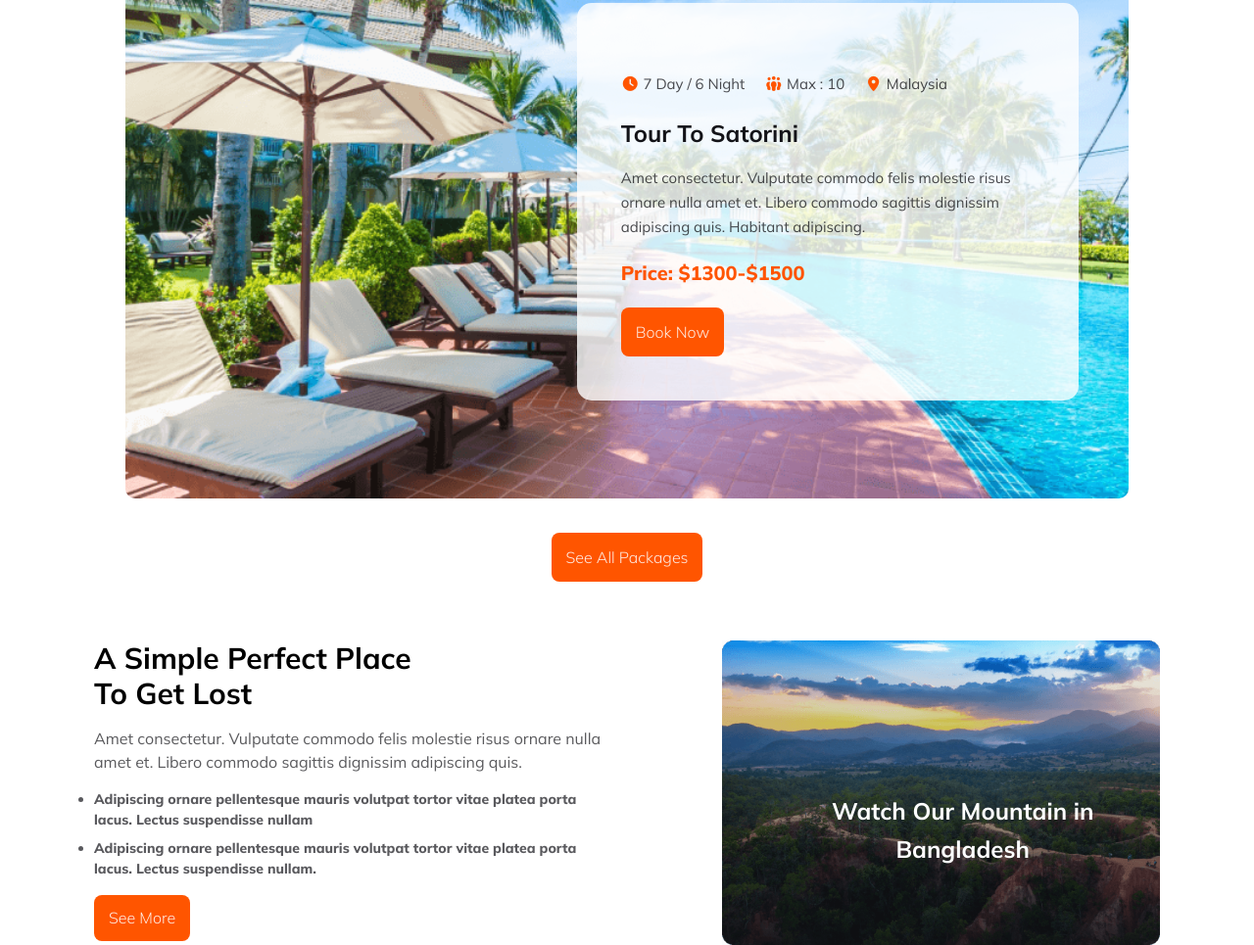
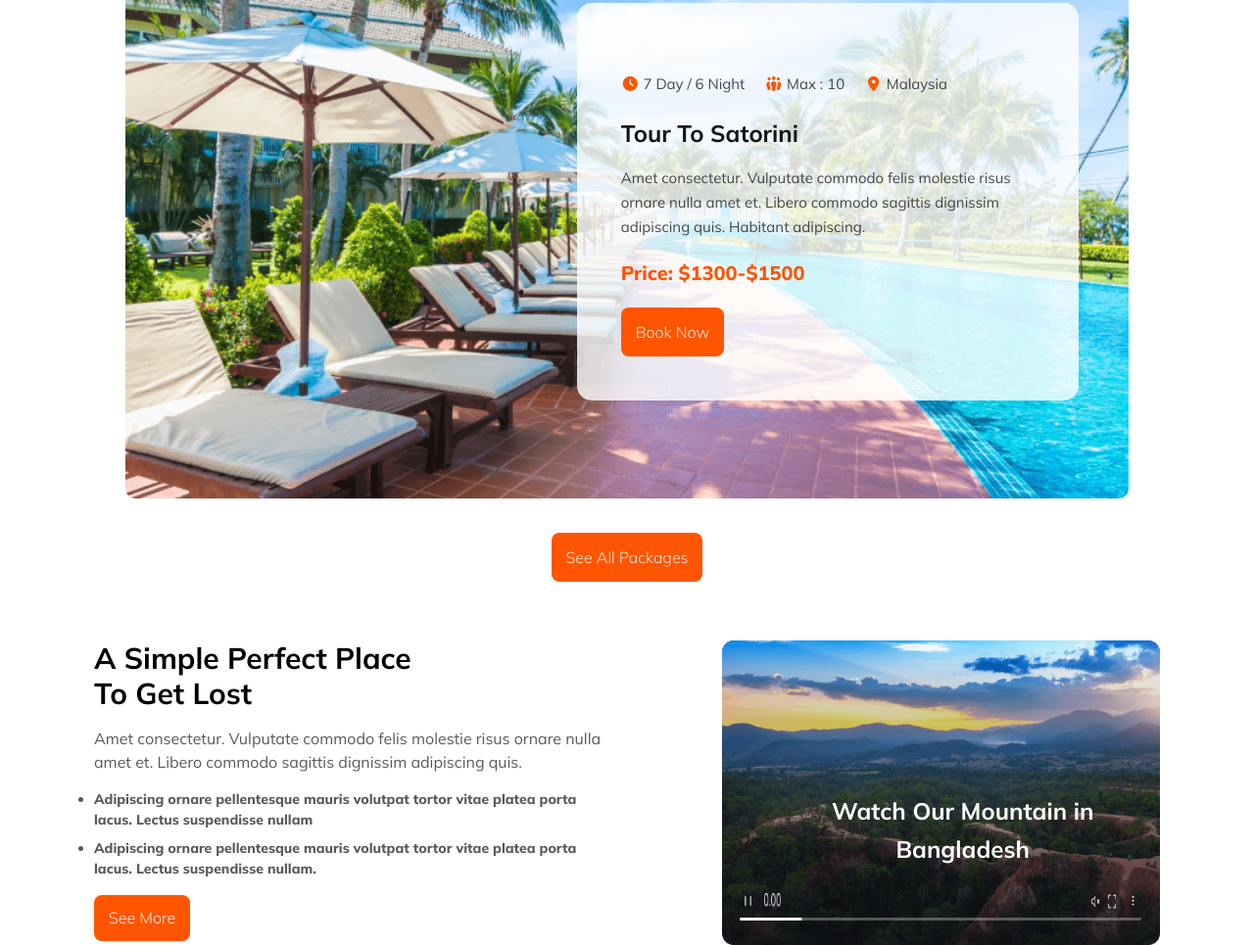
Before and after one commit to shanta90/Hero-Travel, a plain HTML site: page index.html in a window 1280 px wide. Shown: the part 4547-5512 px from the top of the page at 98% size. Drawn offline with nearby package versions, Linux system fonts and the light colour scheme.

```diff
--- a/index.html
+++ b/index.html
@@ -265,9 +265,19 @@
     Watch Our Mountain in <br>
     Bangladesh
 </h1>
+<div class="absolute bottom-[8%] left-[4%]  w-11/12 ">
+    <img src="./Images/4.png" alt="">
+</div>
+            <div class="absolute top-[83%] left-[4%] flex flex-row justify-between w-11/12">
+            <div class="flex mx-0 gap-2">
 
-            <div>
-                <img src="" alt="">
+                <img src="./Images/1.png" alt="" class="w-[17px] h-[16px]">
+                <img src="./Images/2.png" alt="" class="w-[17px] h-[14px]">
+            </div>
+            <div class="flex gap-2">
+                <img src="./Images/3.png" alt="" class="w-[26px] h-[17px]">
+                <img src="./Images/5.png" alt="" class="w-[17px] h-[18px]">
+            </div>
             </div>
 
 
```
Also changed, not shown: Images/1.png (added), Images/2.png (added), Images/3.png (added), Images/4.png (added), Images/5.png (added).
